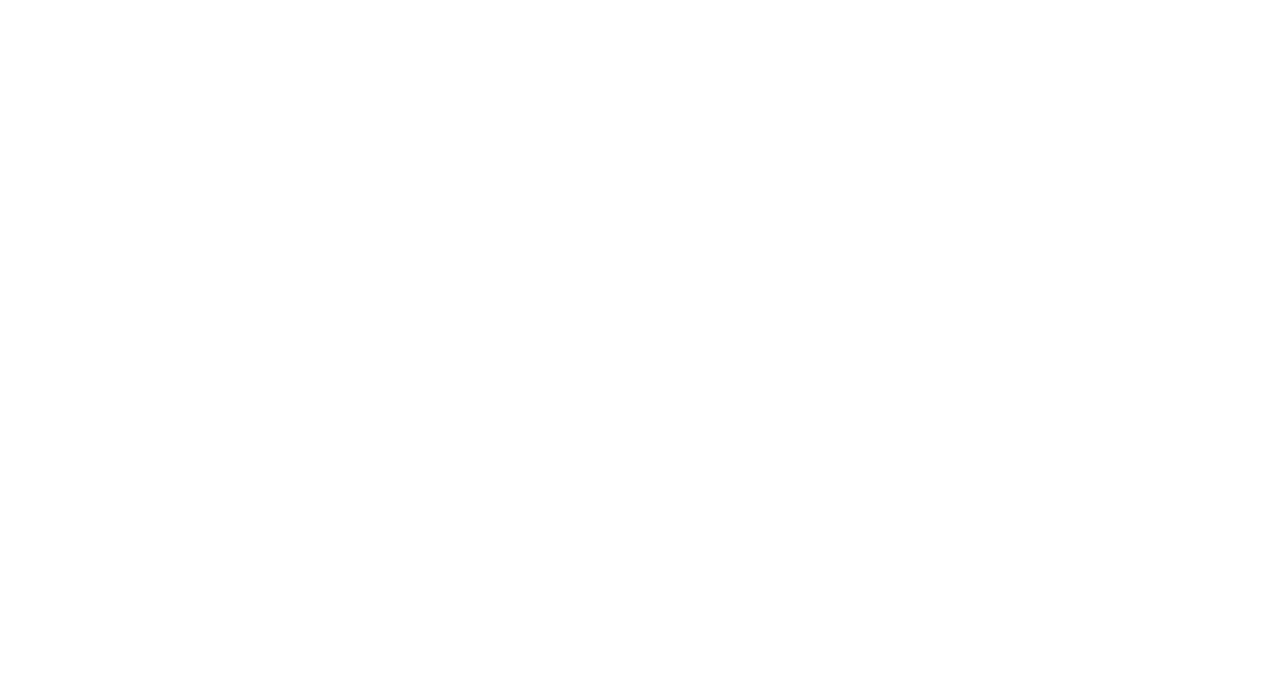
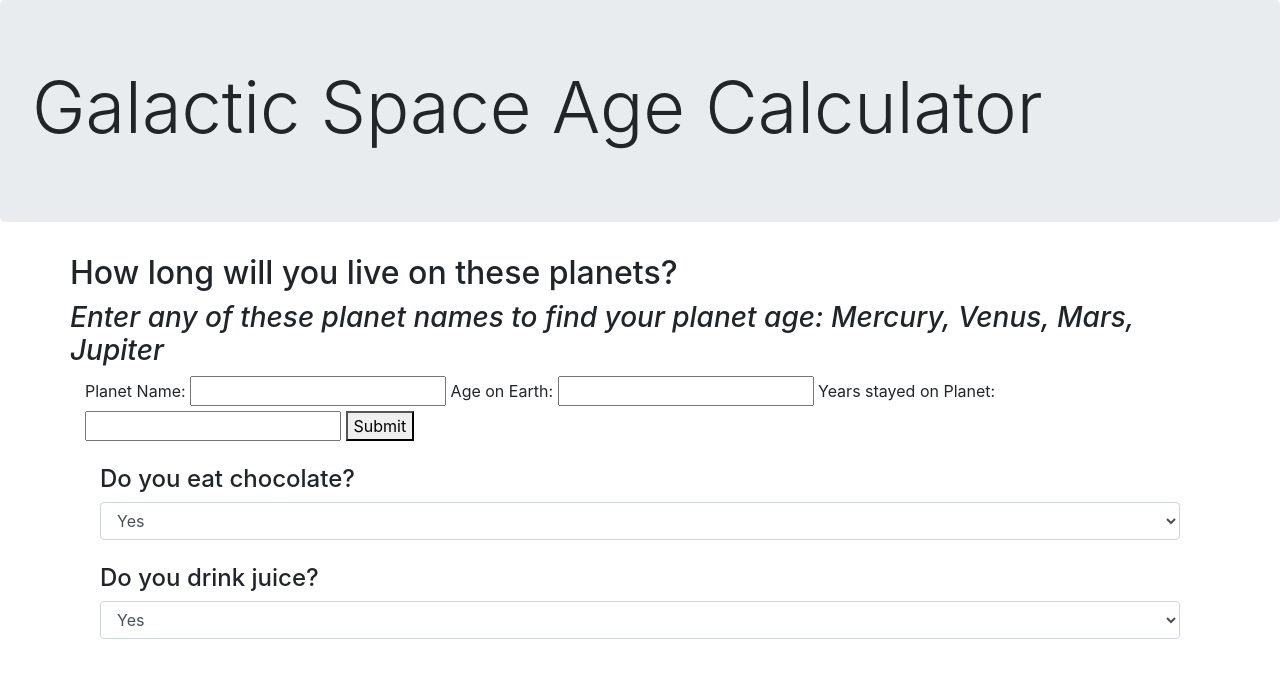
Before and after one commit to oswen138/spaceage-calculator, a website: page src/index.html in a window 1280 px wide. Drawn offline with nearby package versions, Linux system fonts and the light colour scheme.

Commit message:
add some basic html code

```diff
--- a/src/css/styles.css
+++ b/src/css/styles.css
@@ -0,0 +1,12 @@
+.jumbotron {
+  background-image: url('');
+  background-size: cover;
+  background-repeat: no-repeat;
+}
+.display-3 {
+  font-size: 58px ;
+  text-align: center;
+}
+.row {
+  display: flex;
+}
--- a/src/index.html
+++ b/src/index.html
@@ -3,7 +3,40 @@
 <head>
   <link href="css/bootstrap.css" rel="stylesheet" type="text/css">
   <script src="js/jquery-3.5.1.js"></script>
-  <script src="js/age.js"></script>
-
+  <script src="js/planet-age.js"></script>
   <title>Super Galactic Age Calculator</title>
 </head>
+<body>
+  <div class="jumbotron">
+    <h1 class="display-3">Galactic Space Age Calculator</h1>
+  </div>
+  <div class="container">
+    <div class="row">
+      <h2>How long will you live on these planets?</h2>
+      <h3><em>Enter any of these planet names to find your planet age: Mercury, Venus, Mars, Jupiter</em></h3>
+  </div>
+  <form id="calculator-form">
+    <label for="planet-name">Planet Name:</label>
+    <input type="text" id="planet-name">
+    <label for="earth-age">Age on Earth:</label>
+    <input type="number" id="earth-age">
+    <label for="planet-stay">Years stayed on Planet:</label>
+    <input type="number" id="planet-stay">
+    <button type="submit">Submit</button>
+  </form>
+  <br>
+  <div class="container">
+    <div class="align-items-md-center">
+      <form id="form">
+        <h4>Do you eat chocolate?</h4>
+        <select class="form-control" id="form1">
+          <option value="1" name="1">Yes</option>
+          <option value="2" name="2">No</option>
+        </select>
+        <br>
+        <h4>Do you drink juice?</h4>
+        <select class="form-control" id="form2">
+          <option value="1" name="1">Yes</option>
+          <option value="2" name="2">No</option>
+        </select>
+</body>
--- a/src/js/main.js
+++ b/src/js/main.js
@@ -2,9 +2,7 @@ import $ from 'jquery';
 import 'bootstrap';
 import 'bootstrap/dist/css/bootstrap.min.css';
 import './css/styles.css';
-import {ageMercury} from './js/mercury-age.js';
-import {ageVenus} from './js/venus-age';
-import {ageJupiter } from './js/jupiter-age';
+import {agePlanet} from './js/planet-age.js';
 
 
 
--- a/src/js/jupiter-age.js
+++ b/src/js/planet-age.js
@@ -1,4 +1,4 @@
-export class ageJupiter {
+export class agePlanet {
   constructor(humanAge, yearsAlive) {
     this.jupiter.age = jupiter.age;
   }
```
Also changed, not shown: src/js/mercury-age.js (deleted), src/js/venus-age.js (deleted).
